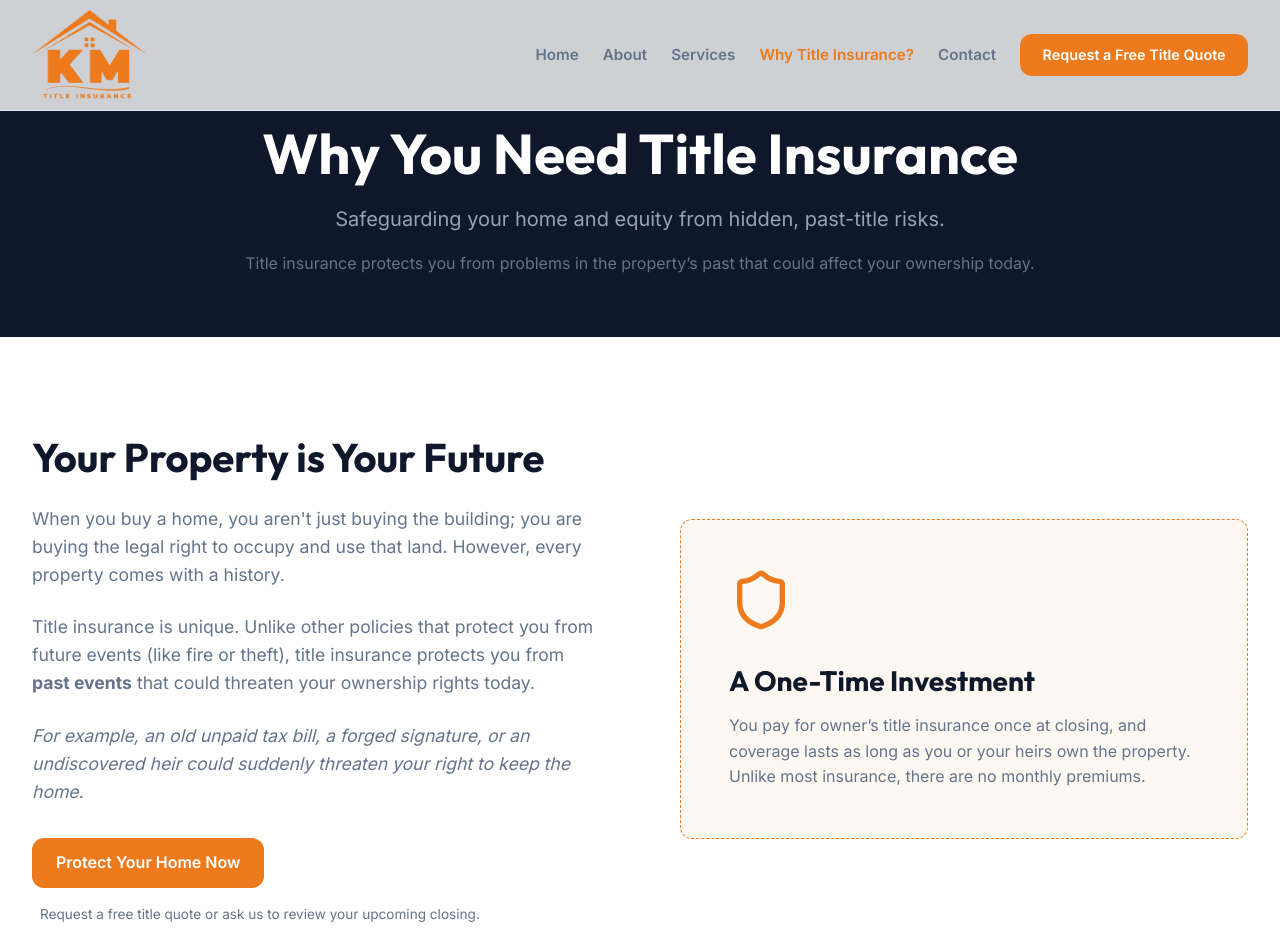
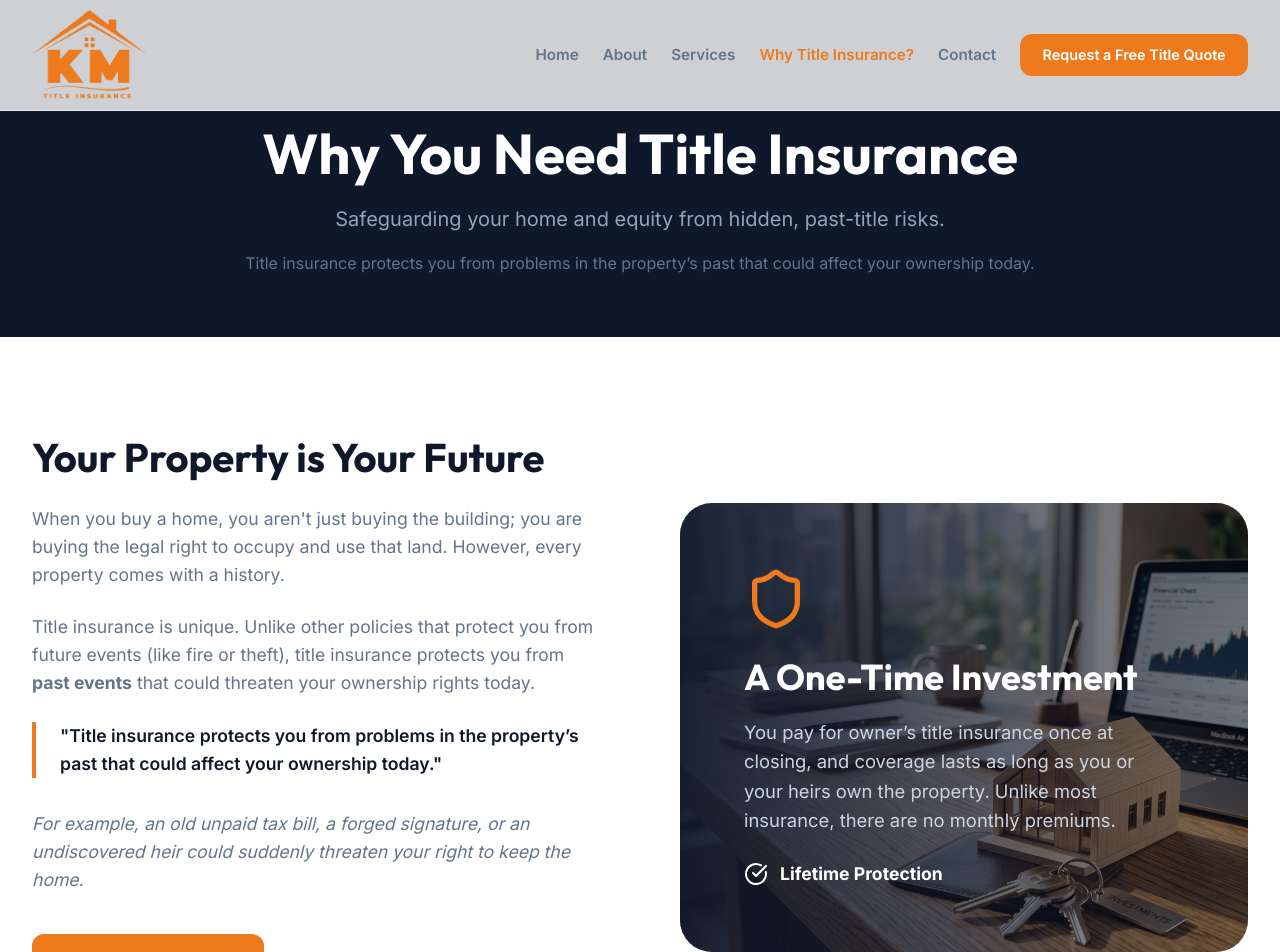
Before and after one commit to Kathir7623/Title-Insurance, a React (Vite) app: page /why-title-insurance in a window 1280 px wide. Shown: the top 952 px of the page. Built offline with nearby package versions, Linux system fonts and the light colour scheme.

Commit message:
UI: Overhauled 'A One-Time Investment' block with a high-resolution lifestyle background and professional dark overlay. Enhanced visual impact while maintaining elite readability and brand consistency.

```diff
--- a/src/pages/WhyTitleInsurance.jsx
+++ b/src/pages/WhyTitleInsurance.jsx
@@ -2,6 +2,8 @@ import React from 'react';
 import { motion } from 'framer-motion';
 import { Shield, CheckCircle, AlertTriangle, FileText, Search, Lock } from 'lucide-react';
 import { Link } from 'react-router-dom';
+
+import investmentImg from '../assets/investment.png';
 
 const WhyTitleInsurance = () => {
   const fadeIn = {
@@ -63,7 +65,10 @@ const WhyTitleInsurance = () => {
               <p style={{ fontSize: '1.1rem', color: 'var(--muted)', marginBottom: '1.5rem' }}>
                 Title insurance is unique. Unlike other policies that protect you from future events (like fire or theft), title insurance protects you from <strong>past events</strong> that could threaten your ownership rights today.
               </p>
-              <p style={{ fontSize: '1.1rem', color: 'var(--muted)', marginBottom: '2rem', fontStyle: 'italic' }}>
+              <p style={{ fontSize: '1.1rem', color: 'var(--primary)', fontWeight: 600, borderLeft: '4px solid var(--secondary)', paddingLeft: '1.5rem', marginBottom: '2rem' }}>
+                "Title insurance protects you from problems in the property’s past that could affect your ownership today."
+              </p>
+              <p style={{ fontSize: '1.1rem', color: 'var(--muted)', marginBottom: '2.5rem', fontStyle: 'italic' }}>
                 For example, an old unpaid tax bill, a forged signature, or an undiscovered heir could suddenly threaten your right to keep the home.
               </p>
               <div>
@@ -72,11 +77,44 @@ const WhyTitleInsurance = () => {
               </div>
             </motion.div>
             <motion.div {...fadeIn}>
-              <div style={{ padding: '3rem', background: 'rgba(237, 122, 28, 0.05)', borderRadius: 'var(--radius)', border: '1px dashed var(--secondary)' }}>
+              <div style={{
+                padding: '4rem',
+                borderRadius: '2rem',
+                position: 'relative',
+                overflow: 'hidden',
+                minHeight: '400px',
+                display: 'flex',
+                flexDirection: 'column',
+                justifyContent: 'center',
+                color: 'white',
+                boxShadow: 'var(--shadow-xl)'
+              }}>
+                <img
+                  src={investmentImg}
+                  alt="One-time investment"
+                  style={{
+                    position: 'absolute',
+                    inset: 0,
+                    width: '100%',
+                    height: '100%',
+                    objectFit: 'cover',
+                    zIndex: -1
+                  }}
+                />
+                <div style={{
+                  position: 'absolute',
+                  inset: 0,
+                  background: 'linear-gradient(to right, rgba(15, 23, 42, 0.95) 0%, rgba(15, 23, 42, 0.4) 100%)',
+                  zIndex: -1
+                }} />
+
                 <Shield size={64} style={{ color: 'var(--secondary)', marginBottom: '1.5rem' }} />
-                <h3 style={{ fontSize: '1.75rem', marginBottom: '1rem' }}>A One-Time Investment</h3>
-                <p style={{ color: 'var(--muted)', lineHeight: 1.6 }}>
+                <h3 style={{ fontSize: '2.25rem', marginBottom: '1.25rem', fontWeight: 700 }}>A One-Time Investment</h3>
+                <p style={{ color: '#cbd5e1', fontSize: '1.15rem', lineHeight: 1.6, marginBottom: '1.5rem', maxWidth: '90%' }}>
                   You pay for owner’s title insurance once at closing, and coverage lasts as long as you or your heirs own the property. Unlike most insurance, there are no monthly premiums.
+                </p>
+                <p style={{ fontWeight: 700, color: 'white', display: 'flex', alignItems: 'center', gap: '0.75rem', fontSize: '1.1rem' }}>
+                  <CheckCircle size={24} className="text-secondary" /> Lifetime Protection
                 </p>
               </div>
             </motion.div>
```
Also changed, not shown: src/assets/investment.png (added).
